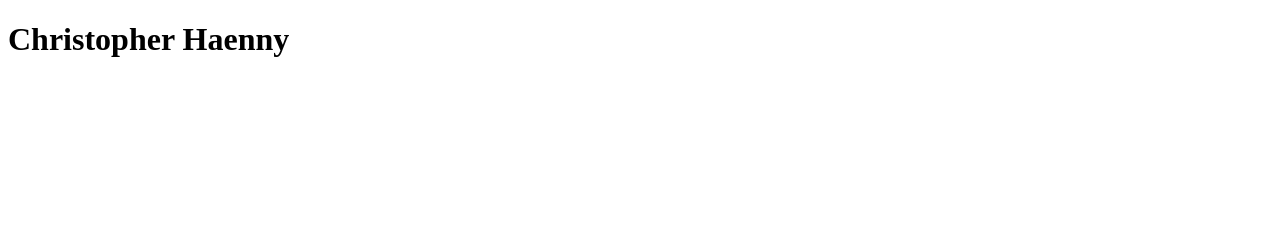
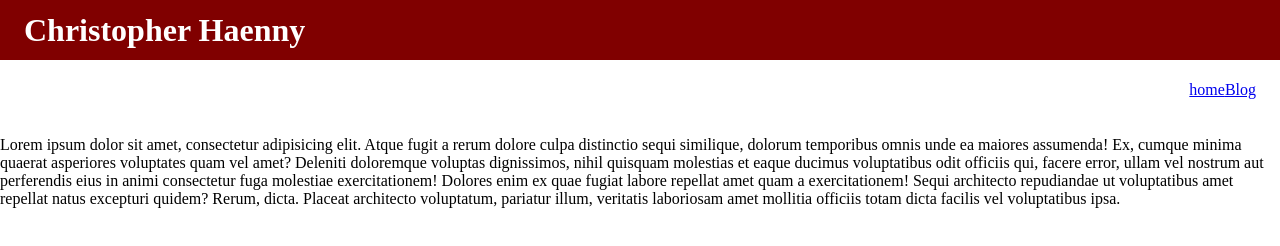
Before and after one commit to crhaenny-su/lab1, a plain HTML site: page index.html in a window 1280 px wide. Drawn offline with Linux system fonts and the light colour scheme.

Commit message:
index.html and style sheet

```diff
--- a/index.html
+++ b/index.html
@@ -5,9 +5,39 @@
     <meta name="viewport" content="width=device-width, initail-scale-1.0">
     <meta http-equiv="X-UA-Compatible"content="ie=edge">
     <title>IST 363 Lab 1</title>
+
+    <link rel="stylesheet" href="style.css">
 </head>
 <body>
-<h1>Christopher Haenny</h1>
+    <div class="header">
+        <h1>Christopher Haenny</h1>
 
+        <ul>
+
+            <li>
+                <a href="index.html">home</a>
+            </li>
+            <li>
+                <a href="blog.html">Blog</a>
+            </li>
+        </ul>
+    </div>
+
+
+    <div class="main">
+
+        <div class="content">
+            <p>
+                Lorem ipsum dolor sit amet, consectetur adipisicing elit. Atque fugit a rerum dolore culpa distinctio sequi similique, dolorum temporibus omnis unde ea maiores assumenda! Ex, cumque minima quaerat asperiores voluptates quam vel amet? Deleniti doloremque voluptas dignissimos, nihil quisquam molestias et eaque ducimus voluptatibus odit officiis qui, facere error, ullam vel nostrum aut perferendis eius in animi consectetur fuga molestiae exercitationem! Dolores enim ex quae fugiat labore repellat amet quam a exercitationem! Sequi architecto repudiandae ut voluptatibus amet repellat natus excepturi quidem? Rerum, dicta. Placeat architecto voluptatum, pariatur illum, veritatis laboriosam amet mollitia officiis totam dicta facilis vel voluptatibus ipsa.
+            </p>
+        </div>
+
+        <div class="sidebar">
+            <p> Lorem ipsum dolor sit amet consectetur adipisicing elit. Minus, voluptas?</p>
+
+            <p>Lorem ipsum dolor sit amet consectetur adipisicing elit. Optio, iste.</p>
+        </div>
+
+    </div>
 </body>
 </html>
--- /dev/null
+++ b/style.css
@@ -0,0 +1,49 @@
+html, body{
+    margin:0;
+    padding: 0;
+}
+
+h1{
+    margin: 0;
+}
+
+.header{
+    height: 60px;
+    padding: 0 24px;
+    background-color: maroon;
+    color: #fff;
+    line-height: 60px;
+}
+
+.header ul{
+    float: right;
+    list-style:  none;
+    margin: 0;
+    padding: 0;
+}
+
+
+.header li{
+    float: left;
+}
+
+.header a {
+    color: #fff
+    text-decoration: none;
+}
+
+.content{
+    width 70%;
+    bacground-color: #efefef;
+    float: left;
+    min-height: 500px;
+}
+
+.sidebar{
+    width: 30%;
+    float: left;
+    cackground-color: #454647;
+    color: #fff;
+    min-height: 500px;
+
+}
```
